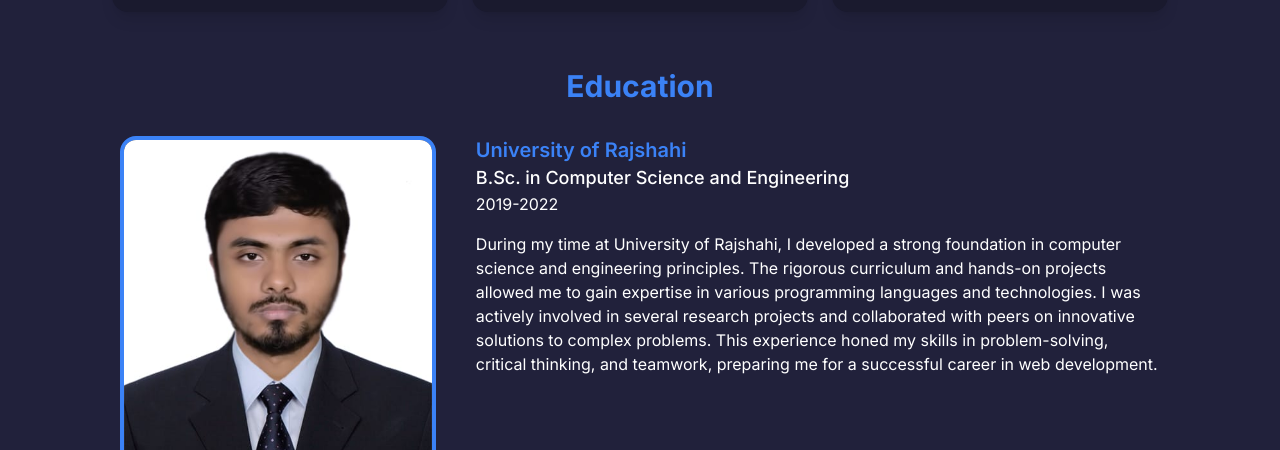
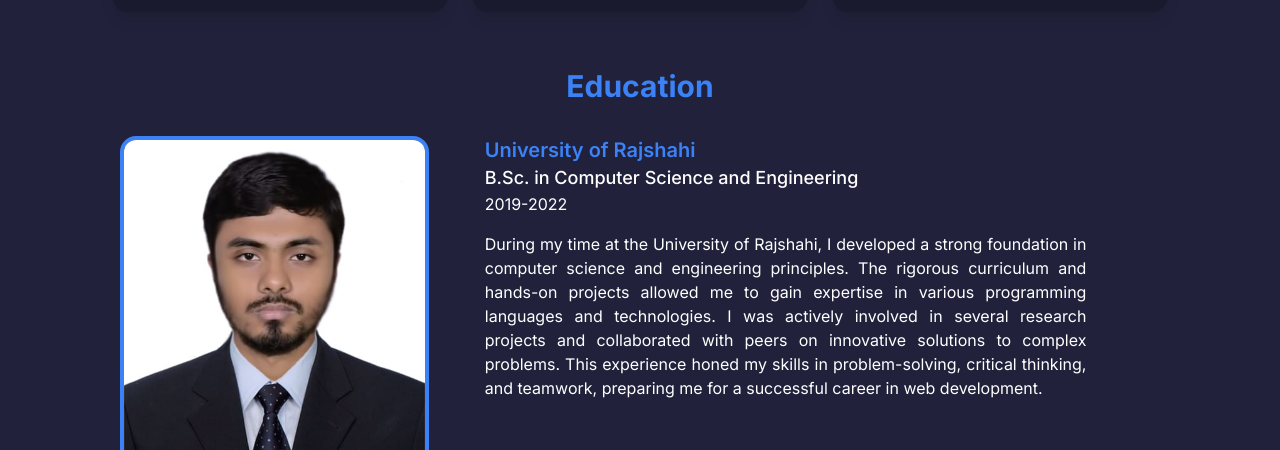
Before and after one commit to Monwar23/portfolio, a Next.js app: page / in a window 1280 px wide. Shown: the part 3180-3630 px from the top of the page. Built offline with nearby package versions, Linux system fonts and the light colour scheme.

Commit message:
updated education

```diff
--- a/src/components/About.jsx
+++ b/src/components/About.jsx
@@ -3,7 +3,7 @@ import { Fade } from 'react-awesome-reveal';
 
 const About = () => {
     return (
-        <div className="flex justify-center items-center lg:min-h-screen px-4">
+        <div className="lg:flex justify-center items-center lg:min-h-screen lg:px-4">
             <div className="w-full max-w-2xl">
                 <Fade direction="left">
                     <h2 className="text-blue-500 text-3xl text-center mt-5 lg:mt-0 font-bold mb-8">About Me</h2>
--- a/src/components/Education.jsx
+++ b/src/components/Education.jsx
@@ -4,7 +4,7 @@ import { Fade } from 'react-awesome-reveal';
 
 const Education = () => {
     return (
-        <div className='mt-10 px-6'>
+        <div className='mt-10 lg:px-6'>
             <Fade direction='right'>
                 <h2 className='text-blue-500 text-3xl text-center font-bold mt-5 lg:mt-0 mb-8'>Education</h2>
             </Fade>
@@ -16,13 +16,13 @@ const Education = () => {
                     height={500}
                     className="rounded-2xl w-80 lg:h-96 h-64 border-4 border-blue-500 mb-6 lg:mb-0 lg:mr-10"
                 />
-                <Fade direction='left' className="lg:w-2/3">
-                    <div className='text-center lg:text-left'>
+                <Fade direction='left'>
+                    <div className='w-11/12 text-center lg:text-left lg:px-4'>
                         <h3 className='text-xl text-blue-500 font-semibold'>University of Rajshahi</h3>
                         <p className='text-lg font-medium text-white'>B.Sc. in Computer Science and Engineering</p>
                         <p className='text-md text-white'>2019-2022</p>
-                        <p className='text-base mt-4 text-white'>
-                            During my time at University of Rajshahi, I developed a strong foundation in computer science and engineering principles.
+                        <p className='text-base mt-4 text-white text-justify'>
+                            During my time at the University of Rajshahi, I developed a strong foundation in computer science and engineering principles.
                             The rigorous curriculum and hands-on projects allowed me to gain expertise in various programming languages and technologies.
                             I was actively involved in several research projects and collaborated with peers on innovative solutions to complex problems.
                             This experience honed my skills in problem-solving, critical thinking, and teamwork, preparing me for a successful career in web development.
```
